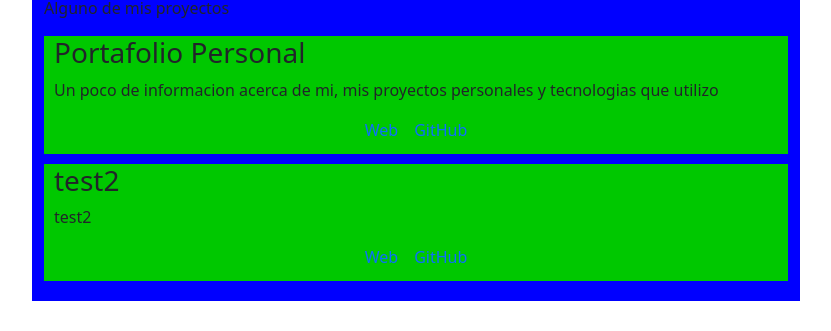
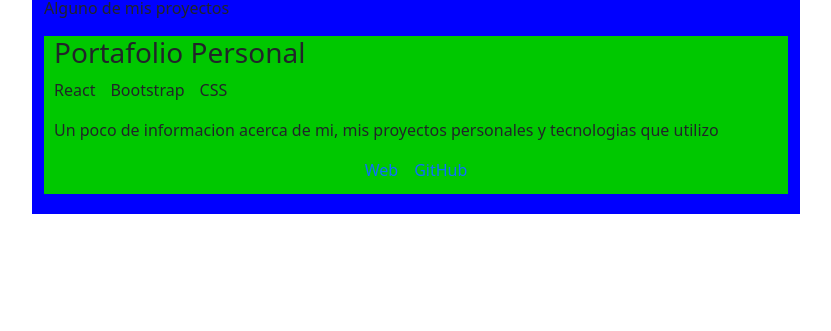
Before and after one commit to PauloArrejoria/portafolio, a React (Create React App) app: page / in a window 1280 px wide. Shown: the part 287-618 px from the top of the page, without its empty margins (224-1055 px from the left). Built offline with nearby package versions, Linux system fonts and the light colour scheme.

Commit message:
Ahora se puede agregar la lista de tecnologias utilizadas en cada proyecto

```diff
--- a/src/componentes/Proyecto.js
+++ b/src/componentes/Proyecto.js
@@ -6,13 +6,19 @@ import "../estilos/Proyecto.css";
 import React from "react";
 
 function Proyecto(props) {
-  //const itemList = props.list.map((item, index) => <li key={index}>{item}</li>);
-  //<ul>{itemList}</ul>
-
+  const tecnologias = props.tecnologias;
   return (
     <div className="proyecto containet-fluid">
       <div className="datos">
         <h3>{props.nombreProyecto}</h3>
+
+        <ul className="d-flex flex-wrap">
+          {tecnologias.map((tecnologia, index) => (
+            <li className="" key={index}>
+              {tecnologia}
+            </li>
+          ))}
+        </ul>
 
         <p>{props.descripcion}</p>
         <div className="d-flex flex-wrap align-items-center justify-content-center">
--- a/src/componentes/Proyectos.js
+++ b/src/componentes/Proyectos.js
@@ -12,16 +12,10 @@ function Proyectos() {
       <p>Alguno de mis proyectos</p>
       <Proyecto
         nombreProyecto="Portafolio Personal"
-        //list=""
         descripcion="Un poco de informacion acerca de mi, mis proyectos personales y tecnologias que utilizo"
         linkWeb="#"
         linkGitHub="#"
-      />
-      <Proyecto
-        nombreProyecto="test2"
-        descripcion="test2"
-        linkWeb="#"
-        linkGitHub="#"
+        tecnologias={["React", "Bootstrap", "CSS"]}
       />
     </section>
   );
--- a/src/estilos/Proyecto.css
+++ b/src/estilos/Proyecto.css
@@ -11,3 +11,12 @@
 .datos {
   margin: 10px;
 }
+
+ul {
+  padding-left: 0;
+}
+
+li {
+  list-style: none;
+  margin-right: 15px;
+}
```
